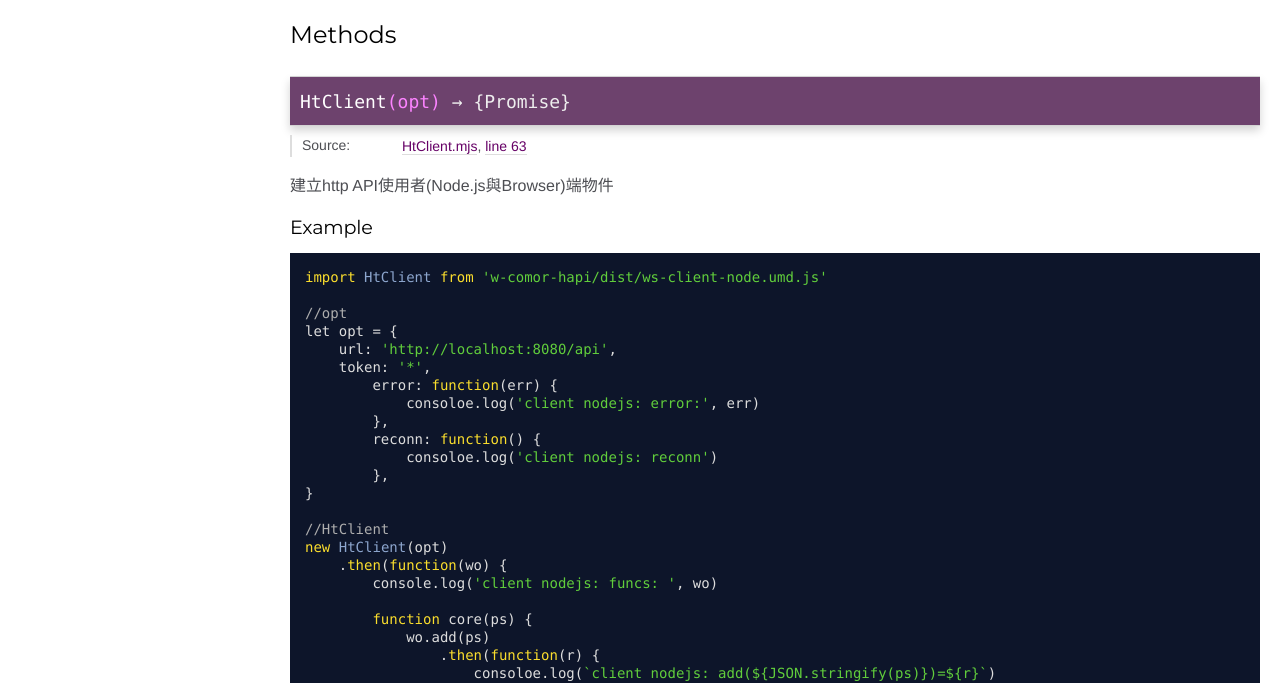
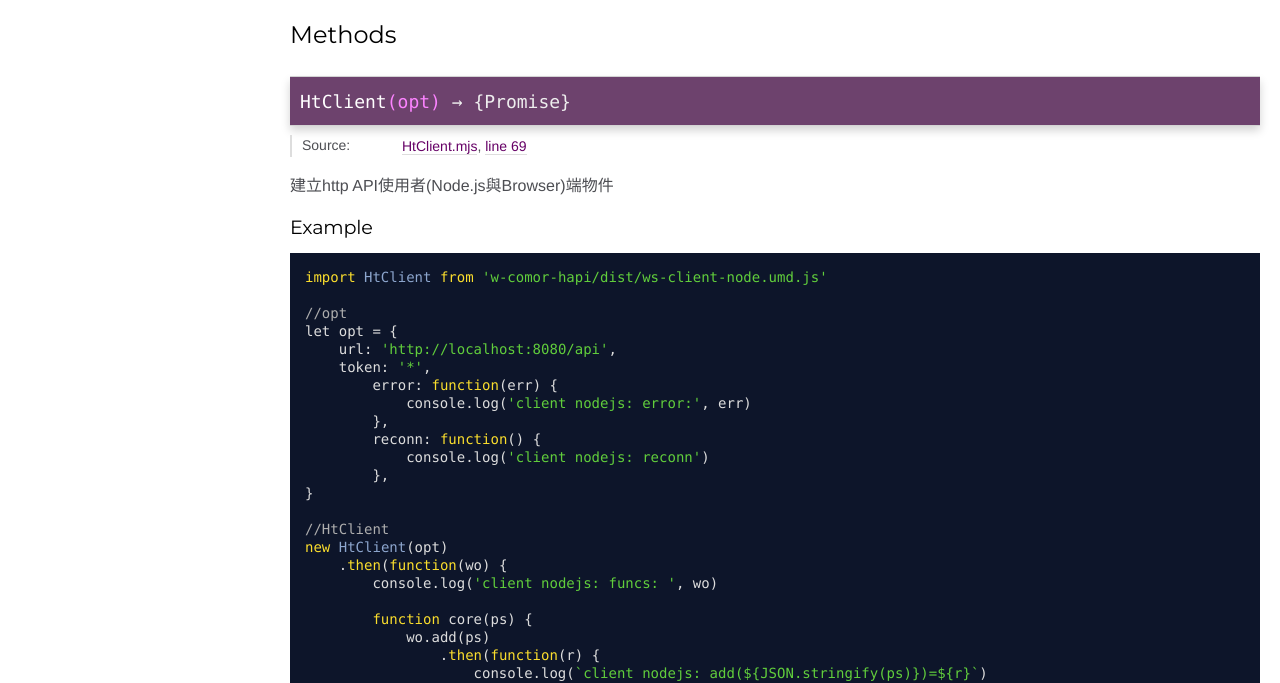
Before and after one commit to yuda-lyu/w-comor-hapi, a website: page docs/global.html in a window 1280 px wide. Shown: the part 124-807 px from the top of the page. Drawn offline with Linux system fonts and the light colour scheme.

Commit message:
modify docs

```diff
--- a/docs/global.html
+++ b/docs/global.html
@@ -136,7 +136,7 @@
 
     <dt class="tag-source">Source:</dt>
     <dd class="tag-source"><ul class="dummy"><li>
-        <a href="HtClient.mjs.html">HtClient.mjs</a>, <a href="HtClient.mjs.html#line63">line 63</a>
+        <a href="HtClient.mjs.html">HtClient.mjs</a>, <a href="HtClient.mjs.html#line69">line 69</a>
     </li></ul></dd>
 
 
@@ -196,10 +196,10 @@ let opt = {
     url: 'http://localhost:8080/api',
     token: '*',
         error: function(err) {
-            consoloe.log('client nodejs: error:', err)
+            console.log('client nodejs: error:', err)
         },
         reconn: function() {
-            consoloe.log('client nodejs: reconn')
+            console.log('client nodejs: reconn')
         },
 }
 
@@ -211,12 +211,18 @@ new HtClient(opt)
         function core(ps) {
             wo.add(ps)
                 .then(function(r) {
-                    consoloe.log(`client nodejs: add(${JSON.stringify(ps)})=${r}`)
+                    console.log(`client nodejs: add(${JSON.stringify(ps)})=${r}`)
                 })
+                .catch(function(err) {
+                    console.log('client nodejs: add: catch: ', err)
+                 })
             wo.minu(ps)
                 .then(function(r) {
-                    consoloe.log(`client nodejs: minu(${JSON.stringify(ps)})=${r}`)
+                    console.log(`client nodejs: minu(${JSON.stringify(ps)})=${r}`)
                 })
+                .catch(function(err) {
+                    console.log('client nodejs: minu: catch: ', err)
+                 })
         }
 
         let i = 100
@@ -926,7 +932,7 @@ new HtServer(opt)</code></pre>
 <br class="clear">
 
 <footer>
-    Documentation generated by <a href="https://github.com/jsdoc3/jsdoc">JSDoc 3.6.2</a> on Tue Jul 02 2019 17:22:05 GMT+0800 (GMT+08:00) using the <a href="https://github.com/clenemt/docdash">docdash</a> theme.
+    Documentation generated by <a href="https://github.com/jsdoc3/jsdoc">JSDoc 3.6.2</a> on Tue Jul 02 2019 17:37:21 GMT+0800 (GMT+08:00) using the <a href="https://github.com/clenemt/docdash">docdash</a> theme.
 </footer>
 
 <script>prettyPrint();</script>
```
Also changed, not shown: docs/HtClient.mjs.html (+11 -5 lines), docs/HtServer.mjs.html (+1 -1 lines), docs/index.html (+1 -1 lines), src/HtClient.mjs (+10 -4 lines), web.html (+2 -2 lines), dist/ht-client.umd.js, 1 other file.
